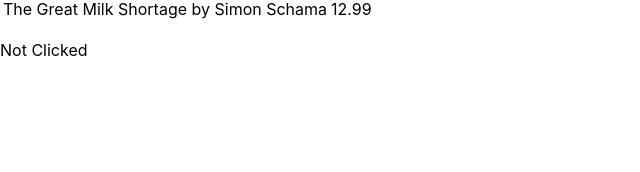
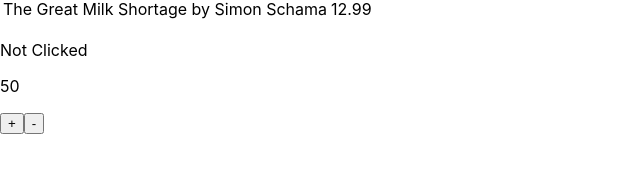
Before and after one commit to hgraceoc/Week-8---React-, a React (Create React App) app in the folder project-one/: page / in a window 1280 px wide. Shown: the part 550-722 px from the top of the page, without its empty margins (0-640 px from the left). Built offline with nearby package versions, Linux system fonts and the light colour scheme.

Commit message:
Counter.js to increment and decrement a value

```diff
--- /dev/null
+++ b/project-one/src/components/Counter.js
@@ -0,0 +1,44 @@
+import React, { Component } from "react";
+
+class Counter extends Component {
+    constructor(props) {
+        super(props);
+
+        this.state = { counter: 50 };
+
+        this.handleClick = this.handleClick.bind(this);
+        this.handleClickMinus = this.handleClickMinus.bind(this);
+    }
+
+    handleClick() {
+        let currentCounter = this.state.counter;
+
+        this.setState({ counter: currentCounter + 1 });
+    }
+
+    handleClickMinus() {
+        let currentCounter = this.state.counter;
+
+        this.setState({ counter: currentCounter - 1 });
+    }
+
+    render() {
+        const { initial, max} = this.props;
+        const { counter } = this.state;
+    return (
+        <div>
+        <p>{ this.state.counter }</p>
+        <button onClick={this.handleClick}>+</button>
+        <button onClick={this.handleClickMinus}>-</button>
+        </div>
+    );
+}
+}
+
+Counter.defaultProps = {
+    initial: 50,
+    max: 100
+    }
+
+
+export default Counter;
--- a/project-one/src/components/Stuff.js
+++ b/project-one/src/components/Stuff.js
@@ -6,6 +6,7 @@ import People from "./People";
 import Basket from "./Basket";
 import BasketItem from "./BasketItem";
 import Clicked from "./Clicked";
+import Counter from "./Counter";
 
 const Stuff = () => (
     <div>
@@ -16,6 +17,7 @@ const Stuff = () => (
         <Basket />
         <BasketItem />
         <Clicked />
+        <Counter />
   </div>
 );
 
```
